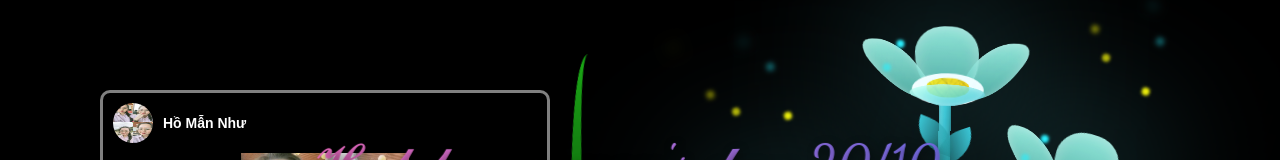
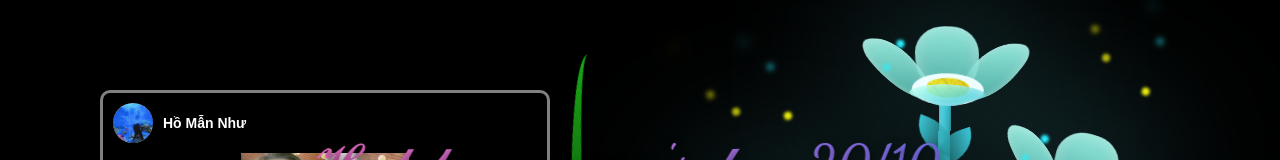
Before and after one commit to hacongdinh/20-10, a plain HTML site: page index.html in a window 1280 px wide. Shown: the top 160 px of the page. Drawn offline with Linux system fonts and the light colour scheme.

Commit message:
Update index.html

```diff
--- a/index.html
+++ b/index.html
@@ -315,7 +315,7 @@
   <div class="container-post" >
     <div class="instagram-post">
         <div class="post-header">
-            <img class="profile-pic" src="âsasa.jpg" alt="Profile Picture">
+            <img class="profile-pic" src="z5950907137177_3dc1dba480dcf9f0075b2909557f249c.jpg" alt="Profile Picture">
             <div class="post-user-info">
                 <span class="username">Hồ Mẫn Như</span>
             </div>
```
